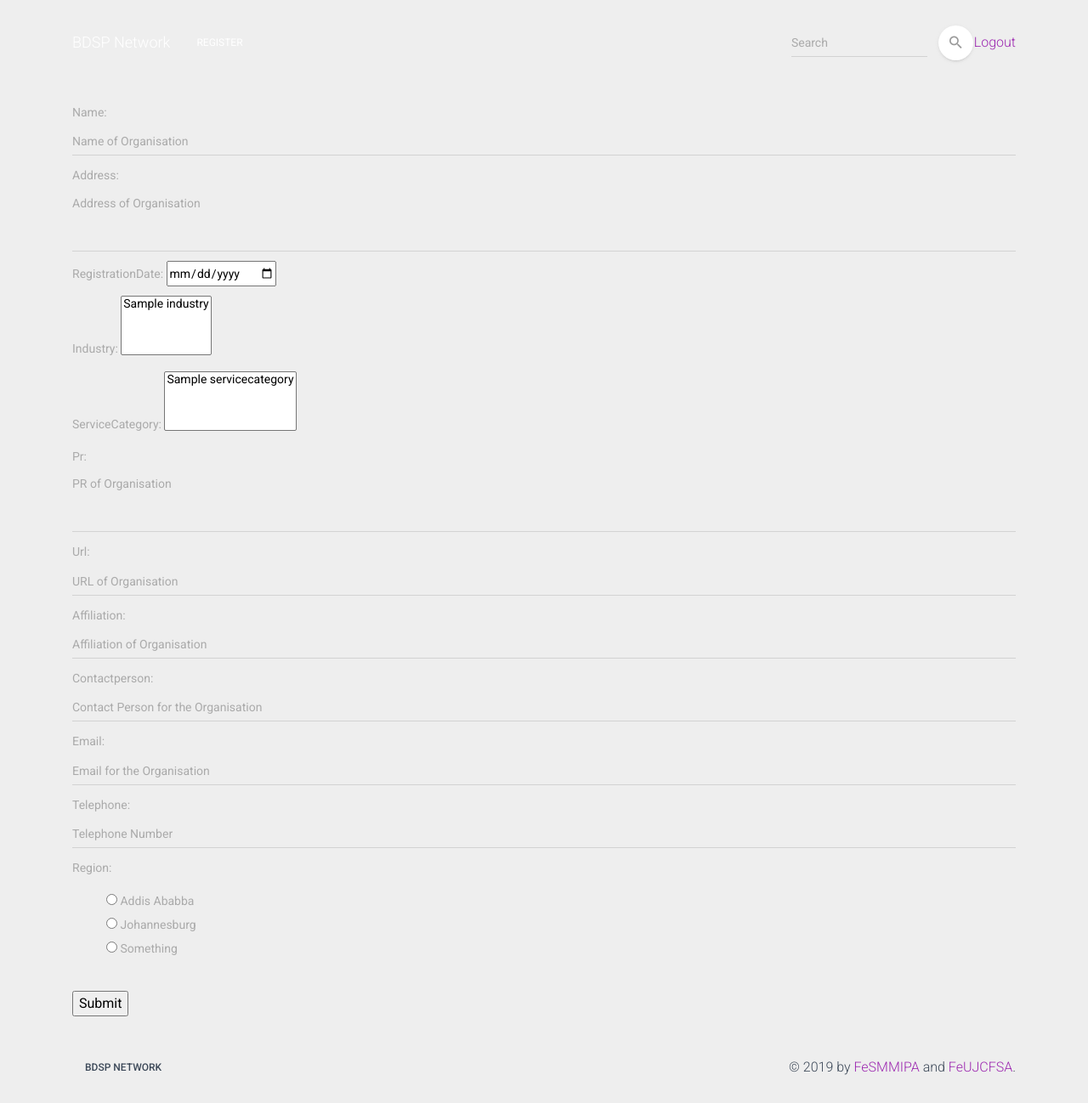
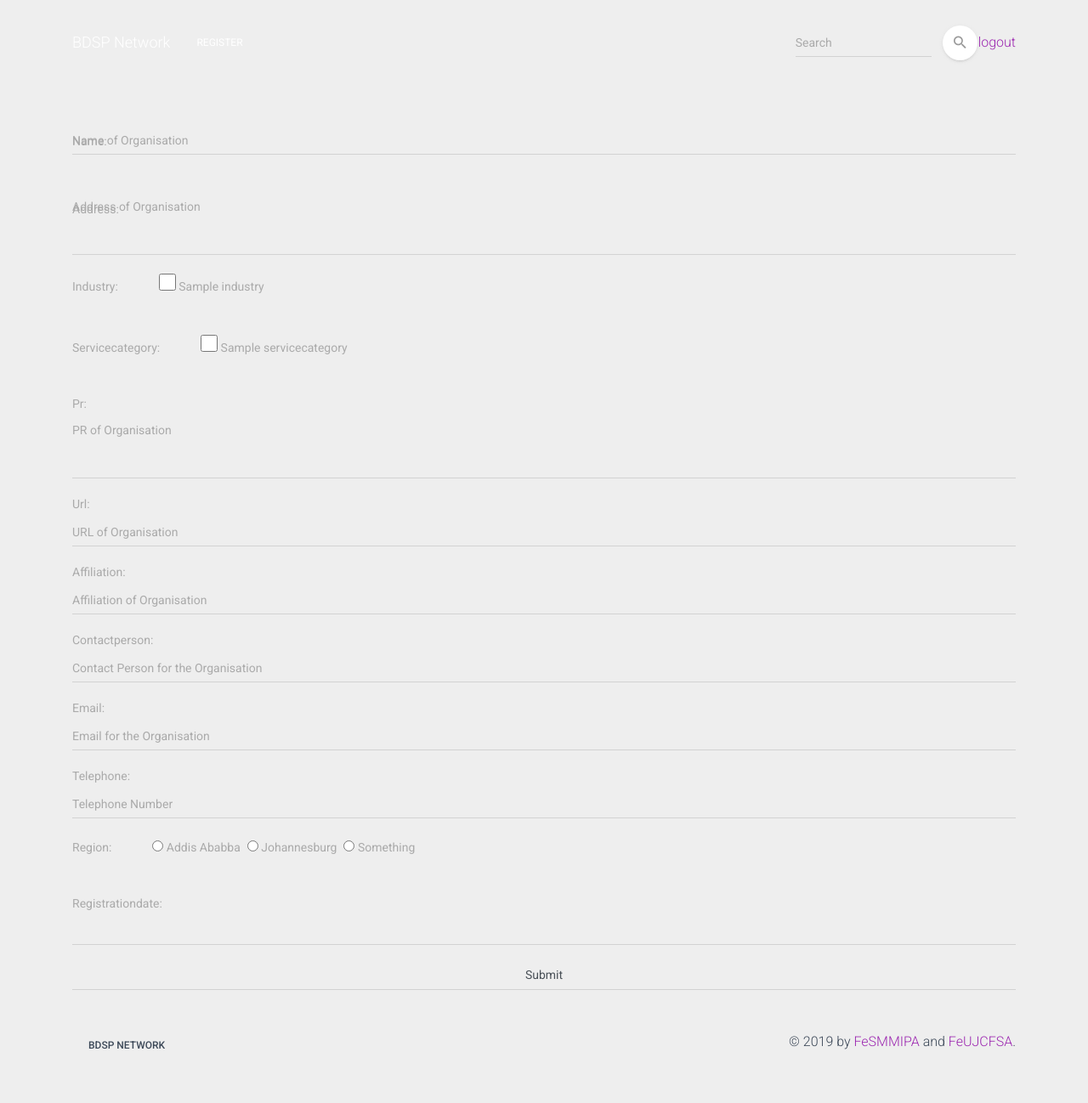
Before and after one commit to ShintaG3/bdsp, a Django app: page /register in a window 1280 px wide. Shown: the whole page at 85% size. After the commit the page ends 1235 px from the top, so only its background shows below. Run offline with Django 3.2, Linux system fonts and the light colour scheme; a user stored in the database is signed in; tables that the repository leaves empty hold one stand-in row (values such as "Sample post"); some libraries are stand-ins or nearby versions.

Commit message:
datepicker, checkbox done

```diff
--- a/index/forms.py
+++ b/index/forms.py
@@ -1,11 +1,12 @@
 from django.forms import ModelForm
 from django import forms
-from index.models import OrgBaseInfo, Service, Experience, Case, Industry, Region_data
+from index.models import *
 
 class ExperienceForm(ModelForm):
     class Meta:
         model = Experience
         fields = '__all__'
+
     Large = forms.IntegerField(
         widget=forms.NumberInput(
             attrs={
@@ -81,6 +82,7 @@ class CaseForm(ModelForm):
 def region_data():
     return Region_data
 
+
 class OrgBaseInfoForm(ModelForm):
     class Meta:
         model = OrgBaseInfo
@@ -152,10 +154,37 @@ class OrgBaseInfoForm(ModelForm):
             }
         )
     )
-    Region = forms.ChoiceField(choices= region_data,
+    Region = forms.ChoiceField(
+        choices= region_data,
         widget=forms.RadioSelect(
             attrs={
 
             }
         )
     )
+    RegistrationDate = forms.DateField(
+        widget=forms.DateInput(
+            attrs={
+                "id": "datetimepicker",
+                "class": "form-control datetimepicker",
+
+            }
+        )
+    )
+    Industry = forms.ModelMultipleChoiceField(
+      queryset = Industry.objects.all(),
+      widget= forms.CheckboxSelectMultiple(
+      attrs={
+
+           }
+        )
+    )
+
+    ServiceCategory = forms.ModelMultipleChoiceField(
+      queryset = ServiceCategory.objects.all(),
+      widget= forms.CheckboxSelectMultiple(
+      attrs={
+
+           }
+        )
+    )
--- a/index/templates/index/orgbaseinfo_form.html
+++ b/index/templates/index/orgbaseinfo_form.html
@@ -2,31 +2,113 @@
 {% block style %}
 {% load static %}
 <style media="screen">
-  #main_form, footer{
+  #main_form,
+  footer {
     position: relative;
     top: 15vh;
   }
+  ul {
+    list-style-type: none;
+    display: inline-flex;
+  }
+  li{
+    padding:4px;
+  }
+  input[type='checkbox'] {
+    width:20px;
+    height:20px;
+    background-color:#fff;
+    border-radius:10px;
+    border: 2px solid;
+}
 
-  ul{
-    list-style-type: none;
-    display: ruby-base-container;
-  }
+
 </style>
 {% endblock %}
 
 {% block content %}
 <form action="" method="post" id="main_form">
-    {% csrf_token %}
-    <table class="form-group row">
-    {{ form.as_p }}
-    </table>
-    <input type="submit" value="Submit" />
+  {% csrf_token %}
+
+  <div class="form-group bmd-form-group">
+    <label class="bmd-label-floating">{{ form.Name.label_tag }}</label>
+    {{ form.Name }}
+  </div>
+  <div class="form-group bmd-form-group">
+    <label class="bmd-label-floating">{{ form.Address.label_tag }}</label>
+    {{ form.Address }}
+  </div>
+
+  <div class="form-group">
+    <label class="label-control">{{ form.Industry.label_tag }}</label>
+    {{ form.Industry }}
+  </div>
+
+  <div class="form-group">
+    <label class="label-control">{{ form.ServiceCategory.label_tag }}</label>
+    {{ form.ServiceCategory }}
+  </div>
+
+  <div class="form-group">
+    <label class="label-control">{{ form.PR.label_tag }}</label>
+    {{ form.PR }}
+  </div>
+
+  <div class="form-group">
+    <label class="label-control">{{ form.Url.label_tag }}</label>
+    {{ form.Url }}
+  </div>
+
+  <div class="form-group">
+    <label class="label-control">{{ form.Affiliation.label_tag }}</label>
+    {{ form.Affiliation }}
+  </div>
+
+  <div class="form-group">
+    <label class="label-control">{{ form.ContactPerson.label_tag }}</label>
+    {{ form.ContactPerson }}
+  </div>
+
+  <div class="form-group">
+    <label class="label-control">{{ form.Email.label_tag }}</label>
+    {{ form.Email }}
+  </div>
+
+  <div class="form-group">
+    <label class="label-control">{{ form.Telephone.label_tag }}</label>
+    {{ form.Telephone }}
+  </div>
+
+  <div class="form-group">
+    <label class="label-control">{{ form.Region.label_tag }}</label>
+    {{ form.Region }}
+  </div>
+
+  <div class="form-group">
+    <label class="label-control">{{ form.RegistrationDate.label_tag }}</label>
+    {{ form.RegistrationDate }}
+  </div>
+
+  <input type="submit" value="Submit" class="form-control" />
 </form>
 
 {% endblock %}
 
 {% block script %}
 <script>
-  $('#id_RegistrationDate').attr("type", "date");
+  $('#datetimepicker').datetimepicker({
+    icons: {
+      time: "fa fa-clock-o",
+      date: "fa fa-calendar",
+      up: "fa fa-chevron-up",
+      down: "fa fa-chevron-down",
+      previous: 'fa fa-chevron-left',
+      next: 'fa fa-chevron-right',
+      today: 'fa fa-screenshot',
+      clear: 'fa fa-trash',
+      close: 'fa fa-remove'
+    },
+    format: 'YYYY-MM-DD'
+  });
 </script>
 {% endblock %}
--- a/index/views.py
+++ b/index/views.py
@@ -109,10 +109,12 @@ class CaseCreate(LoginRequiredMixin, CreateView):
     #fields = '__all__'
     form_class = CaseForm
 
+
 class CaseUpdate(LoginRequiredMixin, UpdateView):
     model = Case
     #fields = ['ServiceCategory', 'Contents', 'Result']
     form_class = CaseForm
+
 
 @login_required
 def CaseDelete(request, pk):
@@ -140,14 +142,18 @@ class ExperienceDelete(LoginRequiredMixin, DeleteView):
 
 # Registration of New Org:
 
-
 class OrgbaseInfoCreate(LoginRequiredMixin, CreateView):
     model = OrgBaseInfo
     form_class = OrgBaseInfoForm
-    # success_url = reverse_lazy('index')
 
 
 class OrgBaseInfoUpdate(LoginRequiredMixin, UpdateView):
     model = OrgBaseInfo
     form_class = OrgBaseInfoForm
-    # fields = '__all__'
+    context_object_name = 'org'
+    template = 'orgbaseinfo_form.html'
+
+    def get_success_url(self):
+        id = self.kwargs['pk']
+        print(id)
+        return reverse_lazy('details', kwargs={'id': id})
--- a/templates/base/navbar.html
+++ b/templates/base/navbar.html
@@ -37,12 +37,12 @@
         {% if user.is_authenticated %}
 
         <div class="nav-item">
-          <a href="{% url 'logout'%}?next={{request.path}}">Logout</a>
+          <a href="{% url 'logout'%}?next={{request.path}}">logout</a>
         </div>
         {% else %}
 
         <div class="nav-item">
-          <a href="{% url 'login'%}?next={{request.path}}">Login</a>
+          <a href="{% url 'login'%}?next={{request.path}}">login</a>
         </div>
         {% endif %}
 
```
Also changed, not shown: index/templates/index/case_form.html (+2 -8 lines), index/templates/index/details.html (+9 -3 lines), index/templates/index/experience_form.html (+2 -8 lines), index/templates/index/service_form.html (+5 -10 lines), index/test.py (+21 -1 lines), templates/registration/login.html (+12 -1 lines).
